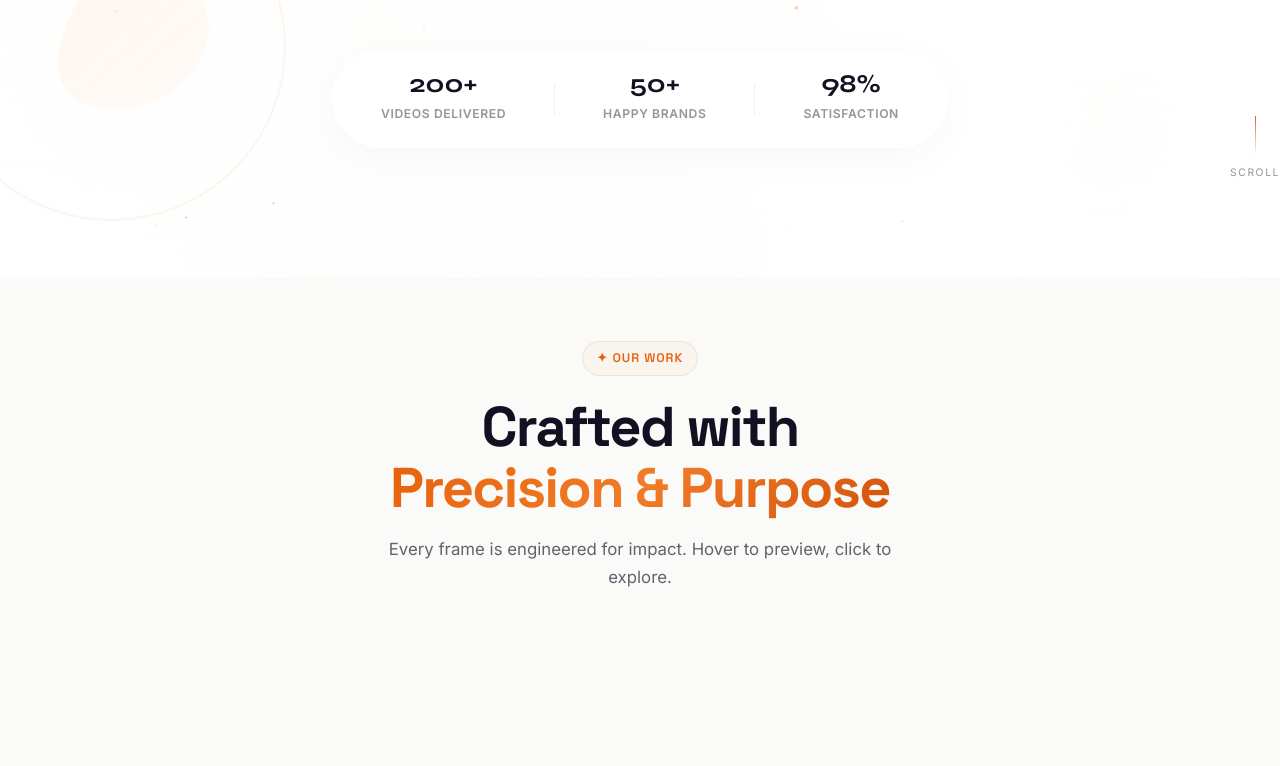
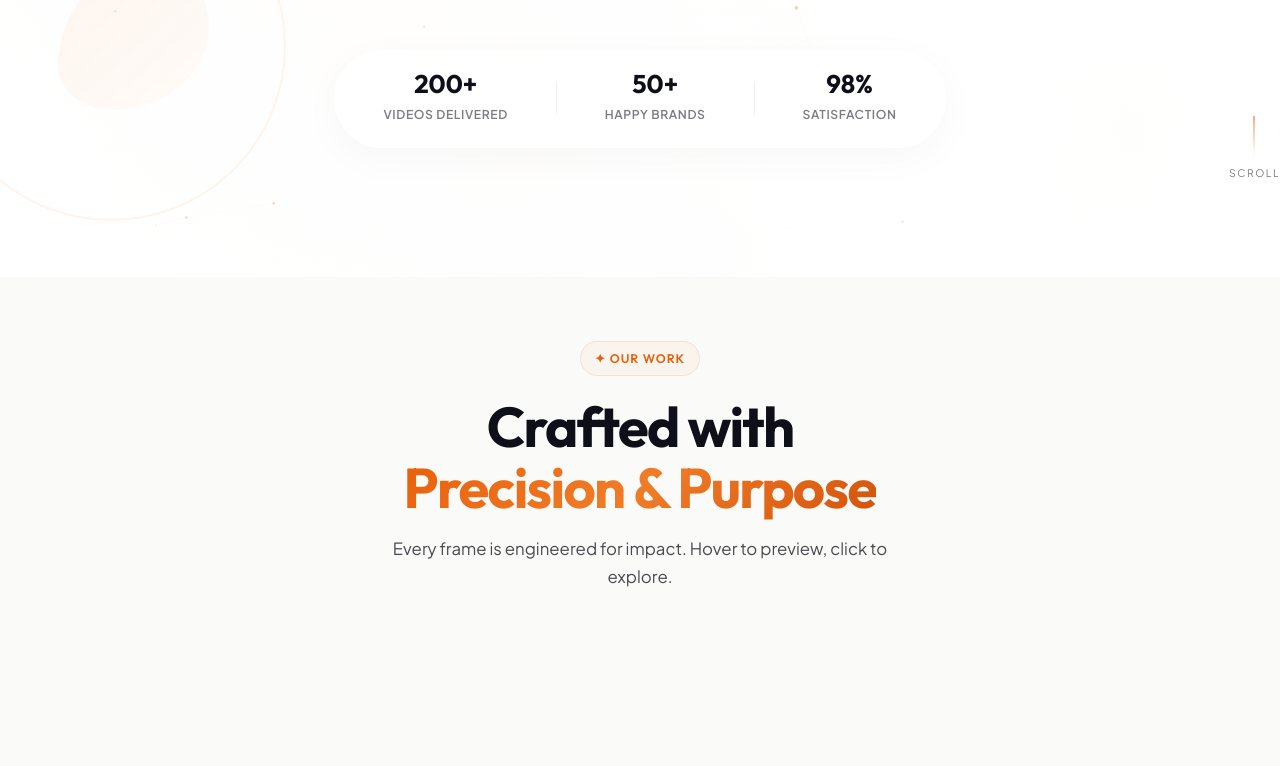
Before and after one commit to VkVom/mars-studios, a React (Vite) app: page / in a window 1280 px wide. Shown: the part 855-1621 px from the top of the page. Built offline with nearby package versions, Linux system fonts and the light colour scheme; grey boxes are pictures that could not be loaded.

Commit message:
updated fontsd

```diff
--- a/index.html
+++ b/index.html
@@ -36,7 +36,7 @@
   <link rel="preconnect" href="https://fonts.googleapis.com">
   <link rel="preconnect" href="https://fonts.gstatic.com" crossorigin>
   <link
-    href="https://fonts.googleapis.com/css2?family=Space+Grotesk:wght@300;400;500;600;700&family=Inter:wght@300;400;500;600;700;800;900&family=Syne:wght@400;500;600;700;800&display=swap&display=swap"
+    href="https://fonts.googleapis.com/css2?family=Outfit:wght@300;400;500;600;700;800&family=Plus+Jakarta+Sans:wght@400;500;600;700&display=swap"
     rel="stylesheet">
 
   <!-- JSON-LD Structured Data -->
--- a/src/index.css
+++ b/src/index.css
@@ -13,20 +13,20 @@
   --color-accent-4: #d4520a;
   --color-accent-glow: rgba(232, 96, 10, 0.35);
 
-  --color-text-primary: #111122;
-  --color-text-secondary: rgba(17, 17, 34, 0.65);
-  --color-text-muted: rgba(17, 17, 34, 0.45);
-  --color-border: rgba(26, 26, 46, 0.08);
+  --color-text-primary: #0f0f1a;
+  --color-text-secondary: rgba(15, 15, 26, 0.75);
+  --color-text-muted: rgba(15, 15, 26, 0.55);
+  --color-border: rgba(26, 26, 46, 0.1);
   --color-border-hover: rgba(232, 96, 10, 0.3);
 
   --gradient-hero: linear-gradient(135deg, #e8600a 0%, #f07c28 50%, #ff9a3c 100%);
-  --gradient-card: linear-gradient(145deg, rgba(232, 96, 10, 0.06) 0%, rgba(255, 154, 60, 0.03) 100%);
+  --gradient-card: linear-gradient(145deg, rgba(232, 96, 10, 0.08) 0%, rgba(255, 154, 60, 0.04) 100%);
   --gradient-text: linear-gradient(135deg, #e8600a, #f07c28, #d4520a);
-  --gradient-glow: radial-gradient(ellipse at center, rgba(232, 96, 10, 0.1) 0%, transparent 70%);
+  --gradient-glow: radial-gradient(ellipse at center, rgba(232, 96, 10, 0.12) 0%, transparent 70%);
 
-  --font-display: 'Syne', sans-serif;
-  --font-heading: 'Space Grotesk', sans-serif;
-  --font-body: 'Inter', sans-serif;
+  --font-display: 'Outfit', sans-serif;
+  --font-heading: 'Outfit', sans-serif;
+  --font-body: 'Plus Jakarta Sans', sans-serif;
 
   --section-padding: clamp(3.5rem, 5vw, 5rem);
   --container-max: 1280px;
```
